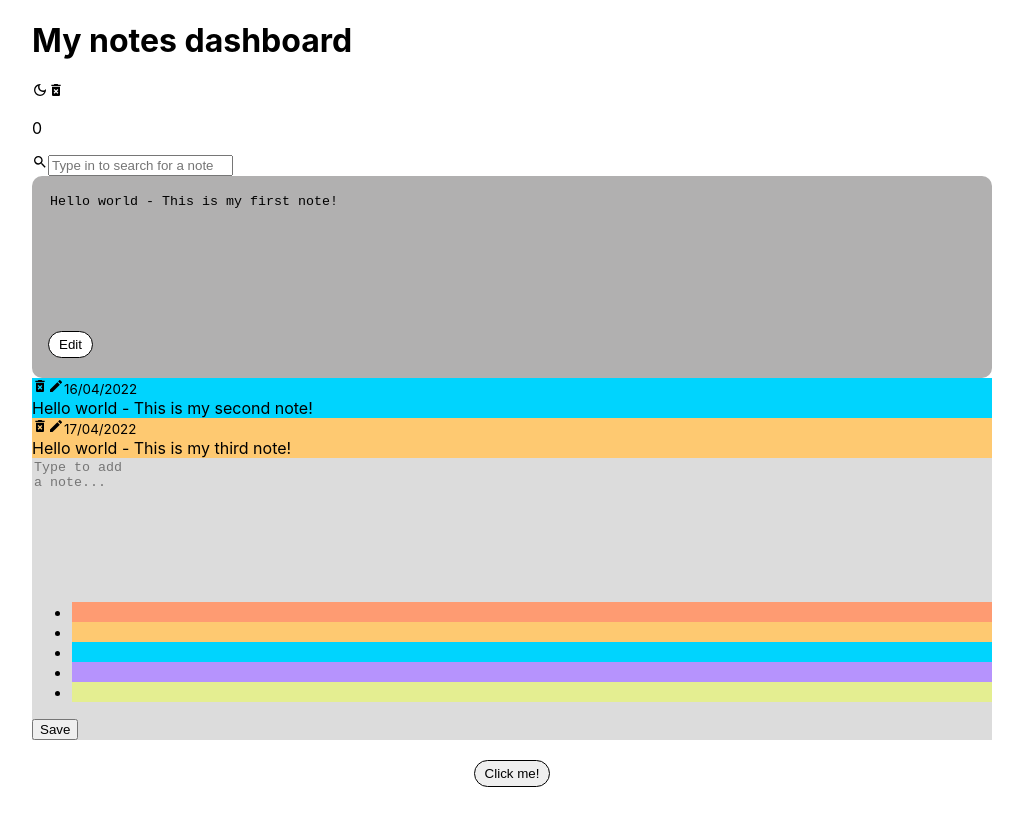
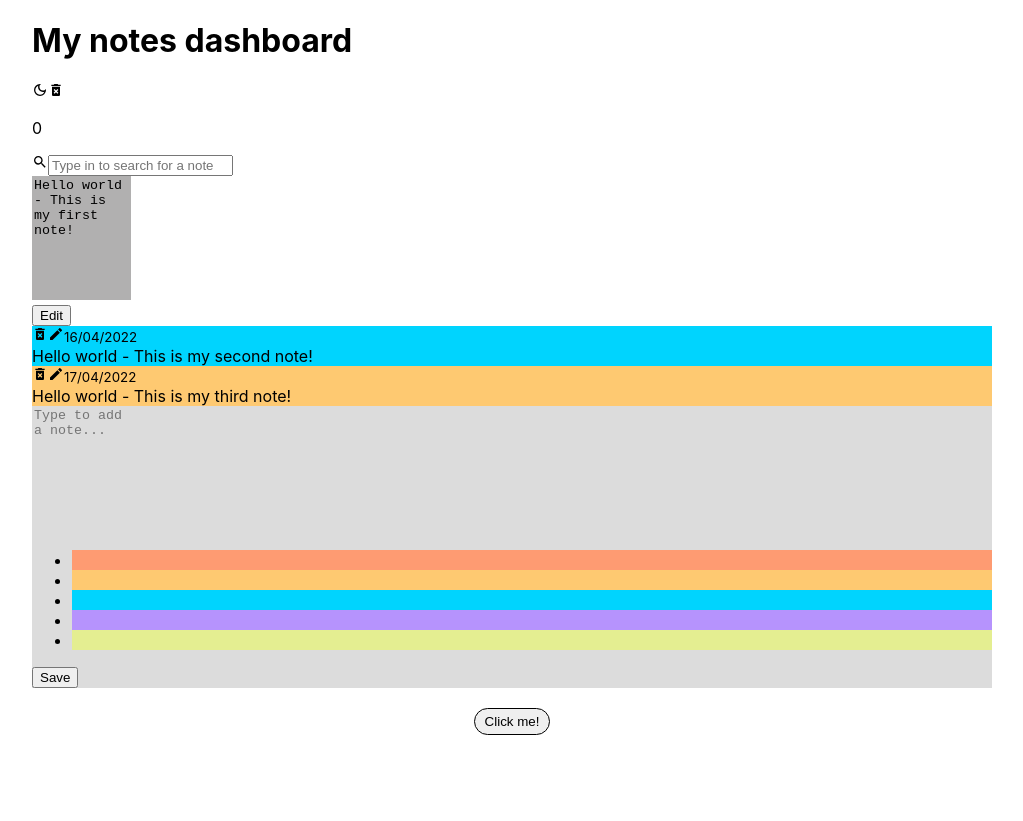
Before and after one commit to micadecolonia/coding-challenge, a React (Create React App) app: page / in a window 1280 px wide. Both pictures are taken after a click on the icon 184 px from the left and 183 px from the top of the page. Shown: the whole page, without its empty margins (128-1151 px from the left). Built offline with nearby package versions, Linux system fonts and the light colour scheme.

Commit message:
Added Tailwind to EditNote

```diff
--- a/src/components/EditNote/Index.js
+++ b/src/components/EditNote/Index.js
@@ -27,10 +27,10 @@ function EditNote({ note, handleEditNote, handleIsEdit }) {
   };
 
   return (
-    <div className="note new">
-      <textarea rows="8" cols="10" placeholder="Type to add a note..." value={noteText.text} onChange={handleChange} />
-      <div className="note-footer">
-        <button type="button" className="save" onClick={handleEditClick}>Edit</button>
+    <div className="flex flex-col rounded-xl p-4 h-60 break-words whitespace-pre-wrap bg-gray-200">
+      <textarea className="border-0 resize-none bg-gray-200 focus:outline-0" rows="8" cols="10" placeholder="Type to add a note..." value={noteText.text} onChange={handleChange} />
+      <div className="flex justify-between items-center">
+        <button type="button" className="border border-black cursor-pointer rounded-3xl bg-white hover:bg-gray-400 p-1.5" onClick={handleEditClick}>Edit</button>
       </div>
     </div>
   );
```
